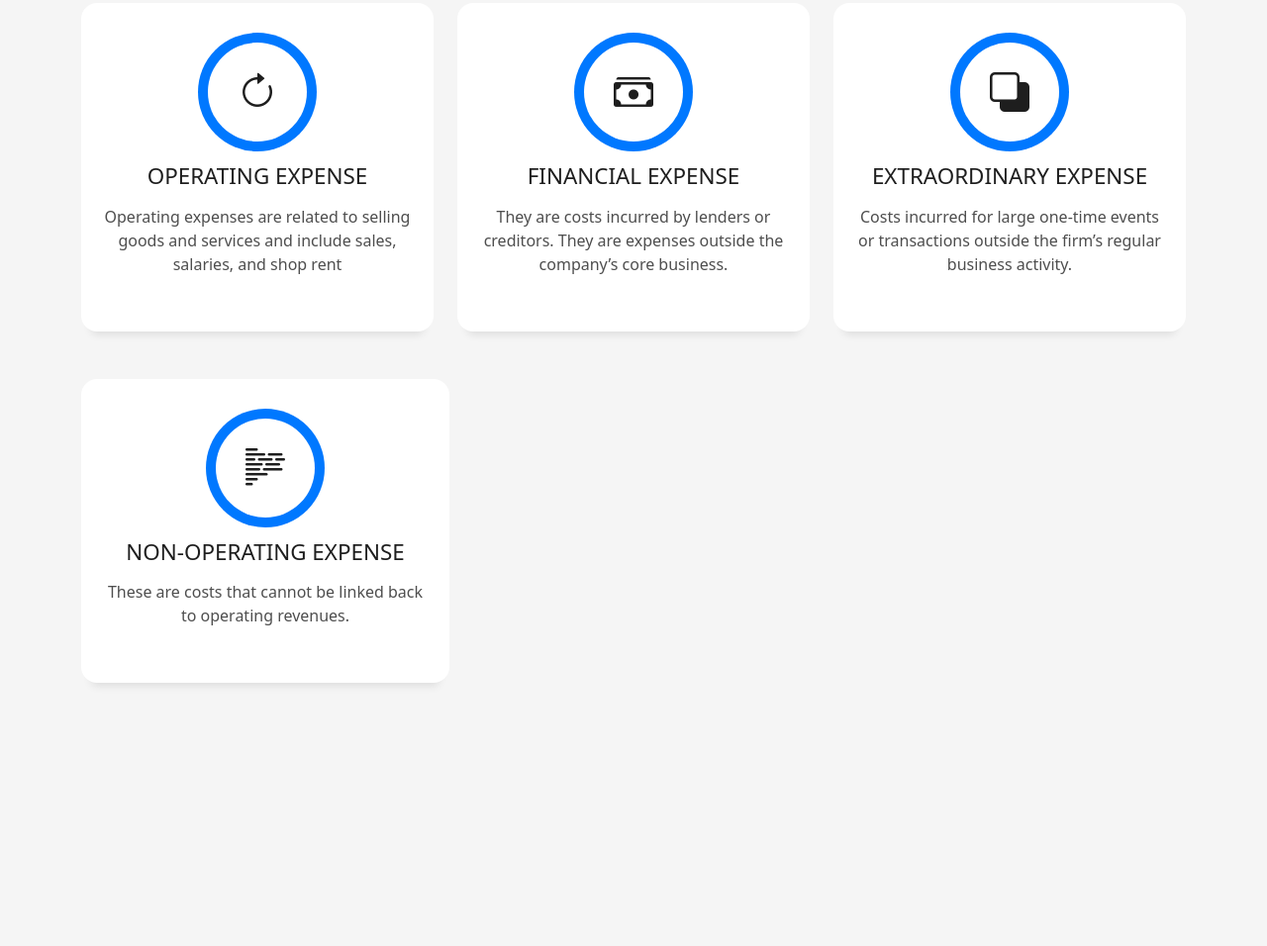
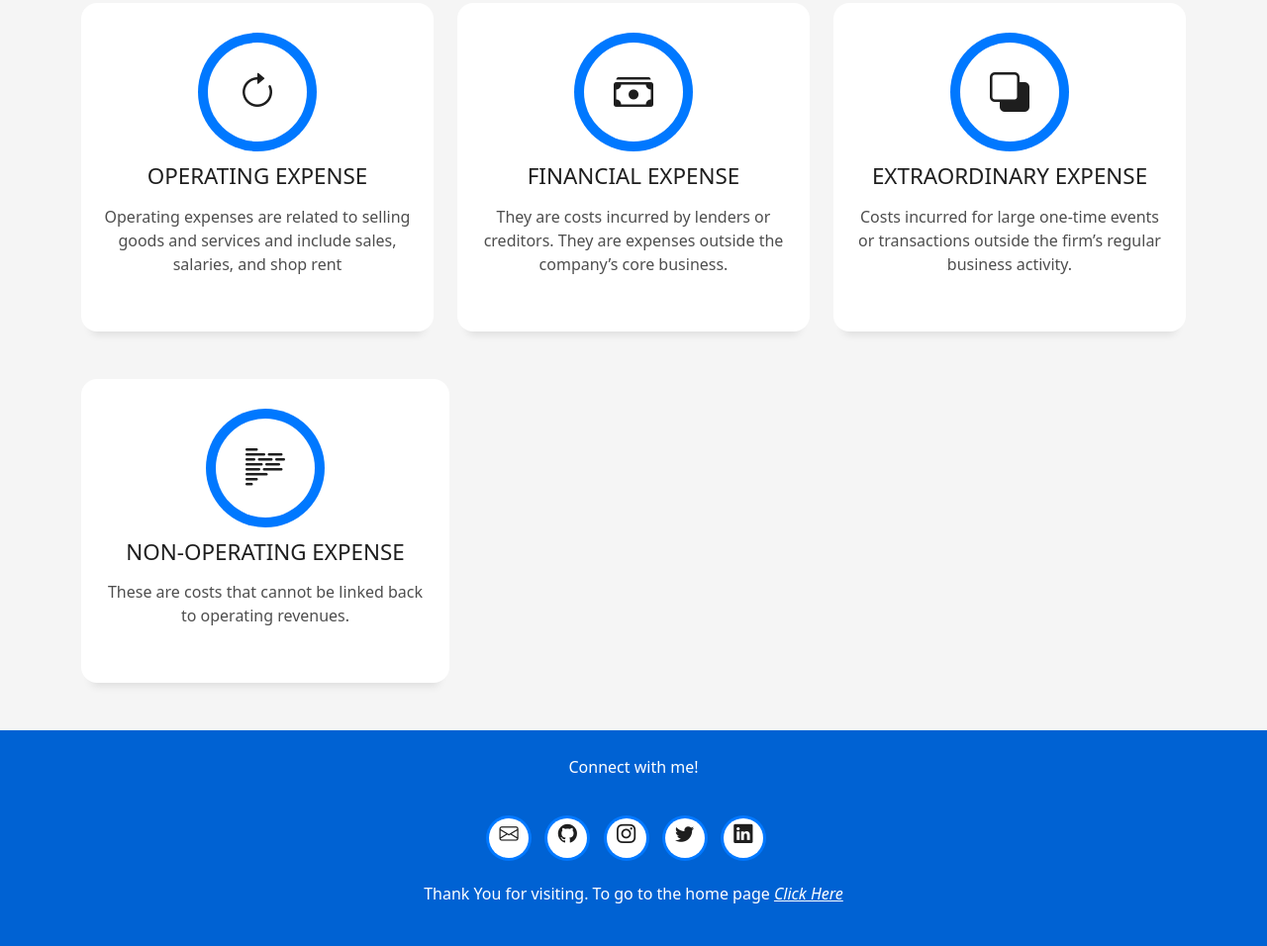
Before and after one commit to prasoonghosh/HT-Project-Page, a website: page revenue and expenses.html in a window 1280 px wide. Shown: the part 4709-5665 px from the top of the page at 99% size. Before the commit the page ends 5447 px from the top, so only its background shows below. Drawn offline with Linux system fonts and the light colour scheme.

Commit message:
Final Commit of Revenue and Expense.html

```diff
--- a/revenue and expenses.html
+++ b/revenue and expenses.html
@@ -265,6 +265,30 @@
 
 </section>
 <!-- End Types of Expenses -->
+
+<!-- Footer -->
+<footer>
+    <section>
+        <p><span>Connect with me!</span></p>
+    </section>
+    <section>
+        <div class="socials">
+
+            <ul>
+                <li><a href="mailto: prasoonpg.ghosh@gmail.co" target="_blank"><span class="ico-circle"><i class="bi bi-envelope"></i></span></a></li>
+                <li><a href="https://github.com/prasoonghosh" target="_blank"><span class="ico-circle"><i class="bi bi-github"></i></span></a></li>
+                <li><a href="https://www.instagram.com/atheist_prasoon.ghosh/" target="_blank"><span class="ico-circle"><i class="bi bi-instagram"></i></span></a></li>
+                <li><a href="https://twitter.com/prasoon_ghosh_" target="_blank"><span class="ico-circle"><i class="bi bi-twitter"></i></span></a></li>
+                <li><a href="https://www.linkedin.com/in/prasoon-ghosh-2a8a43183/" target="_blank"><span class="ico-circle"><i class="bi bi-linkedin"></i></span></a></li>
+            </ul>
+        </div>
+    </section>
+    <section>
+        <p><span>Thank You for visiting. To go to the home page <a href="index.html" target="_blank" style="color: white"><i><u>Click Here</u></i></a></span></p>
+    </section>
+
+</footer>
+<!-- End Footer -->
 </body>
 <script src="assets/js/scripts.js"></script>
 </html>
```
